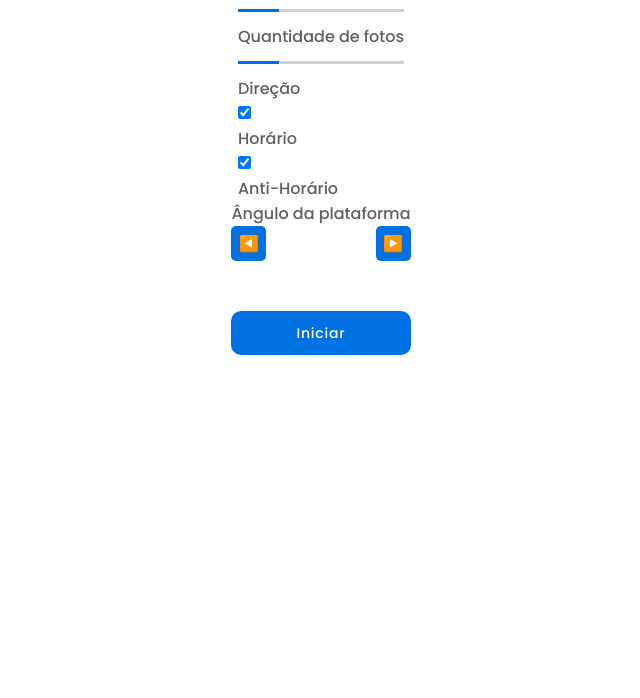
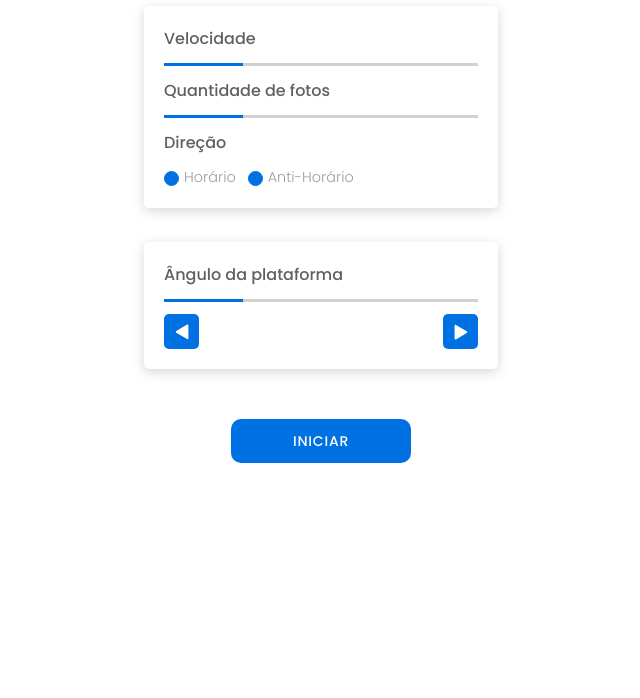
Before and after one commit to Matheus-Rian/Sino-Project, a plain HTML site: page index.html in a window 1280 px wide. Shown: the part 102-800 px from the top of the page, without its empty margins (319-959 px from the left). Drawn offline with Linux system fonts and the light colour scheme; files that its build step writes are made by us from their sources.

Commit message:
feat: add styles in html

```diff
--- a/index.html
+++ b/index.html
@@ -8,15 +8,16 @@
   <link rel="preconnect" href="https://fonts.googleapis.com">
   <link rel="preconnect" href="https://fonts.gstatic.com" crossorigin>
   <link href="https://fonts.googleapis.com/css2?family=Poppins:wght@300;500&display=swap" rel="stylesheet">
-  <link rel="stylesheet" href="global.css">
-  <link rel="stylesheet" href="index.css">
+  <link rel="stylesheet" href="./styles/global.css">
+  <link rel="stylesheet" href="./styles/checkbox.css">
+  <link rel="stylesheet" href="./styles/index.css">
   <title>Sino 3D</title>
 </head>
 
 <body>
   <main>
     <img src="./assets/logo.svg" alt="logo Sino3D">
-    <div class="box-general-configs">
+    <div class="box-configs">
       <div>
         <p>Velocidade</p>
         <div class="progress-bar">
@@ -52,16 +53,23 @@
       </div>
     </div>
 
-    <div class="box-platform-angle">
+    <div class="box-configs">
       <p>Ângulo da plataforma</p>
+      <div class="progress-bar">
+        <div></div>
+      </div>
       <div class="buttons-directions">
-        <button>◀️</button>
-        <button>▶️</button>
+        <button>
+          <img src="./assets/arrow-left.svg" alt="arrow-left">
+        </button>
+        <button>
+          <img src="./assets/arrow-right.svg" alt="arrow-right">
+        </button>
       </div>
     </div>
 
     <button class="button-initial">
-      Iniciar
+      INICIAR
     </button>
   </main>
 </body>
```
